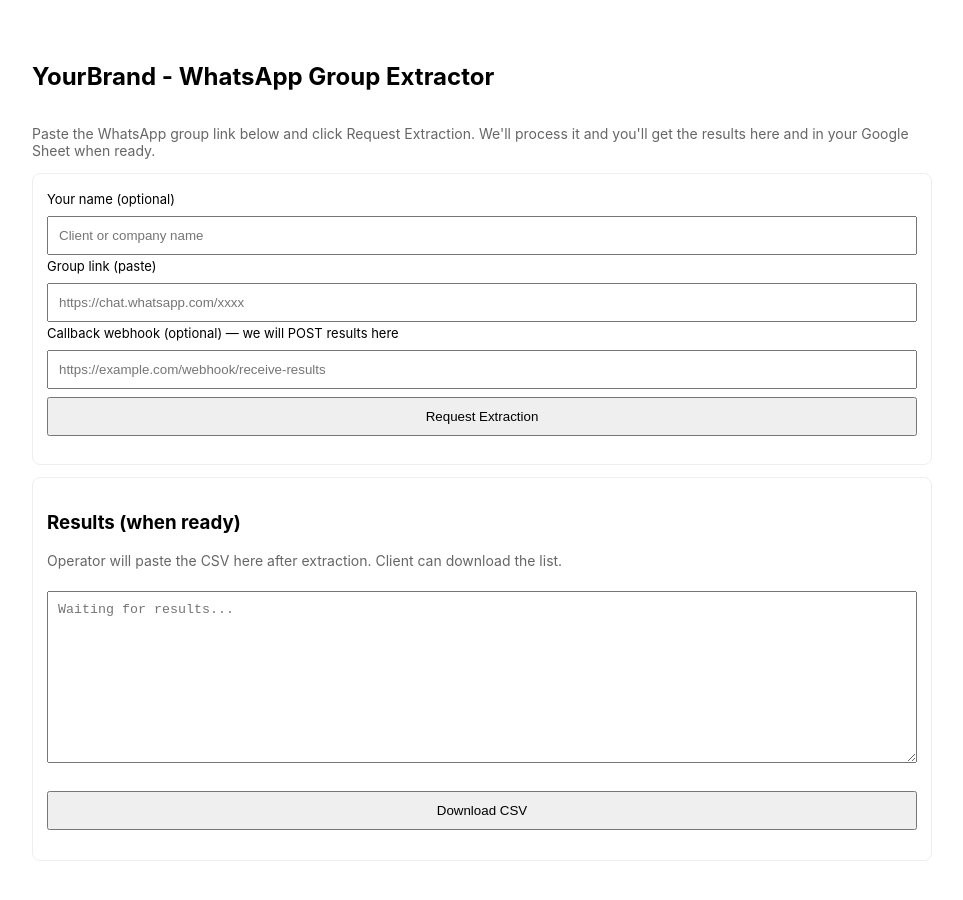
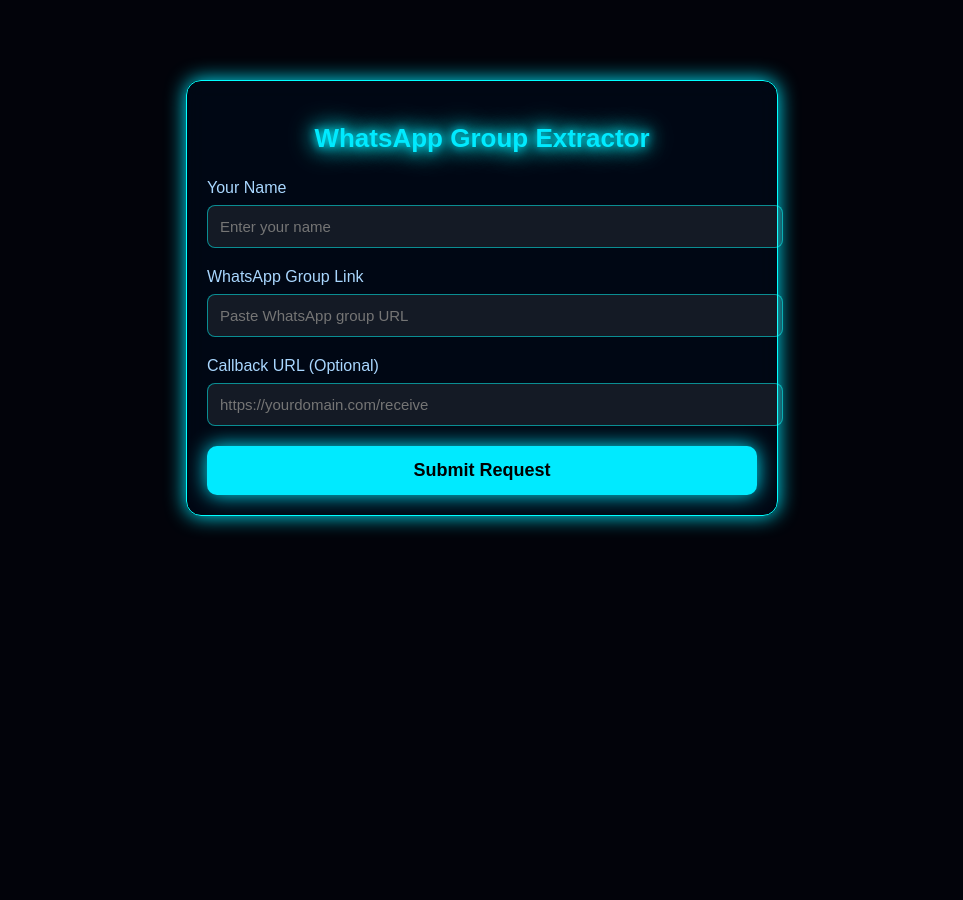
Before and after one commit to Arko3910/Whatsapp-lead-scraper, a plain HTML site: page index.html in a window 1280 px wide. Shown: the whole page, without its empty margins (158-1121 px from the left). After the commit the page ends 800 px from the top, so only its background shows below. Drawn offline with Linux system fonts and the light colour scheme.

Commit message:
index.html

```diff
--- a/index.html
+++ b/index.html
@@ -1,83 +1,143 @@
-<!doctype html>
-<html>
+<!DOCTYPE html>
+<html lang="en">
 <head>
-  <meta charset="utf-8">
-  <title>YourBrand - WhatsApp Group Extractor</title>
-  <meta name="viewport" content="width=device-width,initial-scale=1" />
-  <style>
-    body{font-family:Inter,Arial,sans-serif;max-width:900px;margin:24px auto;padding:18px}
-    input,textarea,button{width:100%;padding:10px;margin-top:8px;box-sizing:border-box}
-    header{display:flex;justify-content:space-between;align-items:center}
-    .muted{color:#666;font-size:14px}
-    .small{font-size:13px}
-    .card{border:1px solid #eee;padding:14px;border-radius:8px;margin-top:12px}
-  </style>
+<meta charset="UTF-8" />
+<meta name="viewport" content="width=device-width, initial-scale=1.0" />
+<title>WhatsApp Group Extractor</title>
+
+<style>
+    body {
+        margin: 0;
+        padding: 0;
+        background: #02030a;
+        font-family: Arial, sans-serif;
+        color: #fff;
+    }
+
+    .glow {
+        text-shadow: 0 0 10px #00f0ff, 0 0 20px #00f0ff, 0 0 30px #00f0ff;
+    }
+
+    .container {
+        max-width: 550px;
+        margin: 80px auto;
+        padding: 20px;
+        background: rgba(0, 10, 25, 0.7);
+        border: 1px solid #0ff;
+        border-radius: 15px;
+        box-shadow: 0 0 20px #00eaff;
+        backdrop-filter: blur(10px);
+    }
+
+    h2 {
+        text-align: center;
+        margin-bottom: 25px;
+        font-size: 26px;
+        font-weight: bold;
+        color: #00eaff;
+        text-shadow: 0 0 12px #0ff;
+    }
+
+    label {
+        font-size: 16px;
+        margin-bottom: 8px;
+        display: block;
+        color: #a9d7ff;
+    }
+
+    input {
+        width: 100%;
+        padding: 12px;
+        border-radius: 8px;
+        border: none;
+        margin-bottom: 20px;
+        background: rgba(255, 255, 255, 0.08);
+        color: #fff;
+        font-size: 15px;
+        outline: none;
+        border: 1px solid rgba(0,255,255,0.5);
+    }
+
+    input:focus {
+        border-color: #00eaff;
+        box-shadow: 0 0 10px #00eaff;
+    }
+
+    button {
+        width: 100%;
+        padding: 14px;
+        font-size: 18px;
+        border-radius: 10px;
+        border: none;
+        background: #00eaff;
+        color: #000;
+        font-weight: bold;
+        cursor: pointer;
+        transition: 0.2s;
+        box-shadow: 0 0 20px #00eaff;
+    }
+
+    button:hover {
+        background: #0ff;
+        box-shadow: 0 0 30px #00eaff;
+    }
+
+    .success-box {
+        margin-top: 20px;
+        padding: 15px;
+        text-align: center;
+        border-radius: 10px;
+        font-size: 16px;
+        background: rgba(0,255,180,0.2);
+        border: 1px solid #00ffaa;
+        display: none;
+    }
+</style>
+
 </head>
 <body>
-  <header>
-    <h2>YourBrand - WhatsApp Group Extractor</h2>
-  </header>
 
-  <p class="muted">Paste the WhatsApp group link below and click Request Extraction. We'll process it and you'll get the results here and in your Google Sheet when ready.</p>
+<div class="container">
+    <h2 class="glow">WhatsApp Group Extractor</h2>
 
-  <div class="card">
-    <label class="small">Your name (optional)</label>
-    <input id="clientName" placeholder="Client or company name" />
+    <label>Your Name</label>
+    <input type="text" id="clientName" placeholder="Enter your name">
 
-    <label class="small">Group link (paste)</label>
-    <input id="groupLink" placeholder="https://chat.whatsapp.com/xxxx" />
+    <label>WhatsApp Group Link</label>
+    <input type="text" id="groupLink" placeholder="Paste WhatsApp group URL">
 
-    <label class="small">Callback webhook (optional) — we will POST results here</label>
-    <input id="callback" placeholder="https://example.com/webhook/receive-results" />
+    <label>Callback URL (Optional)</label>
+    <input type="text" id="callback" placeholder="https://yourdomain.com/receive">
 
-    <button id="submit">Request Extraction</button>
+    <button onclick="submitForm()">Submit Request</button>
 
-    <p id="status" class="muted"></p>
-  </div>
+    <div class="success-box" id="successMessage">
+        Request submitted successfully.<br>
+        Extraction system activated.
+    </div>
+</div>
 
-  <div class="card">
-    <h3>Results (when ready)</h3>
-    <p class="muted">Operator will paste the CSV here after extraction. Client can download the list.</p>
-    <textarea id="results" rows="10" placeholder="Waiting for results..." readonly></textarea>
-    <p><button id="download">Download CSV</button></p>
-  </div>
 
-  <script>
-    // === EDIT THIS: paste your n8n "request-extract" webhook URL below ===
-    const REQUEST_WEBHOOK = "PASTE_YOUR_N8N_REQUEST_WEBHOOK_HERE";
-    // =====================================================================
+<script>
+function submitForm() {
 
-    document.getElementById('submit').addEventListener('click', async () => {
-      const name = document.getElementById('clientName').value.trim();
-      const link = document.getElementById('groupLink').value.trim();
-      const callback = document.getElementById('callback').value.trim();
-      if(!link){ alert('Paste group link'); return }
-      if(!REQUEST_WEBHOOK || REQUEST_WEBHOOK.includes("PASTE_YOUR")) {
-        alert('Set REQUEST_WEBHOOK inside the HTML before using.');
-        return;
-      }
-      document.getElementById('status').innerText = 'Sending request...'
+    const payload = {
+        clientName: document.getElementById("clientName").value,
+        groupLink: document.getElementById("groupLink").value,
+        callback: document.getElementById("callback").value
+    };
 
-      const payload = { clientName: name, groupLink: link, callback }
-      try{
-        const r = await fetch(REQUEST_WEBHOOK, { method:'POST', headers:{'Content-Type':'application/json'}, body:JSON.stringify(payload) })
-        if(!r.ok) throw new Error('Webhook error '+r.status)
-        document.getElementById('status').innerText = 'Request sent. We will notify you when ready.'
-      }catch(err){ document.getElementById('status').innerText = 'Error: '+err.message }
+    fetch("YOUR_WEBHOOK_URL", {
+        method: "POST",
+        headers: { "Content-Type": "application/json" },
+        body: JSON.stringify(payload)
     })
+    .then(res => {
+        document.getElementById("successMessage").style.display = "block";
+    })
+    .catch(err => alert("Error: " + err));
+}
+</script>
 
-    // download handler
-    document.getElementById('download').addEventListener('click', ()=>{
-      const text = document.getElementById('results').value;
-      if(!text) return alert('No results yet');
-      const blob = new Blob([text], { type:'text/csv' });
-      const url = URL.createObjectURL(blob);
-      const a = document.createElement('a'); a.href = url; a.download = 'phones.csv'; a.click(); URL.revokeObjectURL(url);
-    })
-
-    // Operator support: if operator pastes results into the "results" textarea,
-    // the client can download them. For real automation the operator should POST
-    // to the n8n receive-results webhook (see n8n_receive_results.json).
-  </script>
 </body>
 </html>
```
